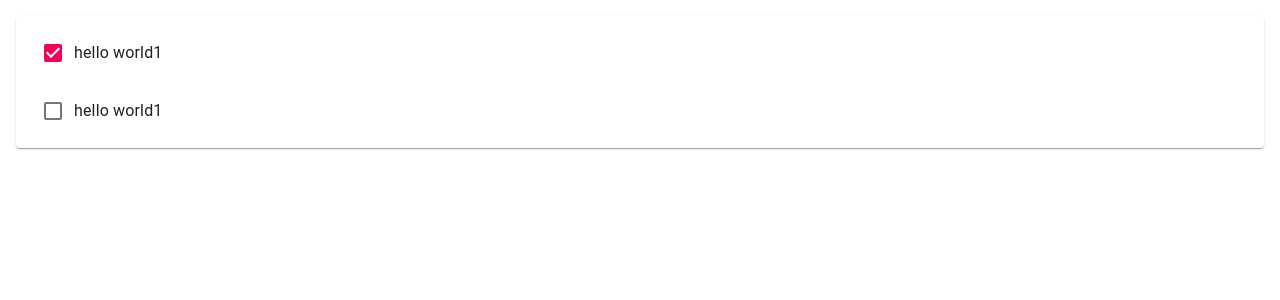
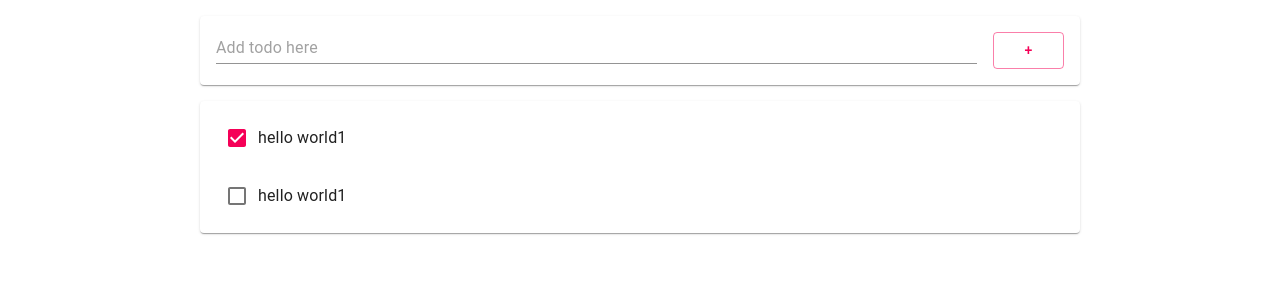
Before and after one commit to ckdwlsrh/react-workspace, a React (Create React App) app in the folder todo-react-app/: page / in a window 1280 px wide. Shown: the top 300 px of the page. Built offline with nearby package versions, Linux system fonts and the light colour scheme.

Commit message:
addtodo no method

```diff
--- /dev/null
+++ b/todo-react-app/src/AddTodo.js
@@ -0,0 +1,28 @@
+import { Button, Grid, Paper, TextField } from "@material-ui/core";
+import React from 'react';
+
+class AddTodo extends React.Component {
+    constructor(props) {
+        super(props);
+        this.state= { item: { title: "" } };
+    }
+
+    render() {
+        return (
+            <Paper style={{margin: 16, padding: 16}}>
+                <Grid container>
+                    <Grid xs={11} md={11} item style={{paddingRight: 16}}>
+                        <TextField placeholder="Add todo here" fullWidth />
+                    </Grid>
+                    <Grid xs={1} md={1} item>
+                        <Button fullWidth color="secondary" variant="outlined">
+                            +
+                        </Button>
+                    </Grid>
+                </Grid>
+            </Paper>
+        );
+    }
+}
+
+export default AddTodo;
--- a/todo-react-app/src/App.js
+++ b/todo-react-app/src/App.js
@@ -1,7 +1,8 @@
 import React from 'react';
+import AddTodo from './AddTodo.js';
 import Todo from './Todo';
 import './App.css';
-import { List, Paper } from '@material-ui/core';
+import { Container, List, Paper } from '@material-ui/core';
 
 
 class App extends React.Component{
@@ -26,8 +27,11 @@
     );
     return (
       <div className="App">
-        {todoItems}
-        </div>
+        <Container maxWidth="md">
+          <AddTodo />
+          <div className='TodoList'>{todoItems}</div>
+        </Container>
+      </div>
     );
   }
 
```
